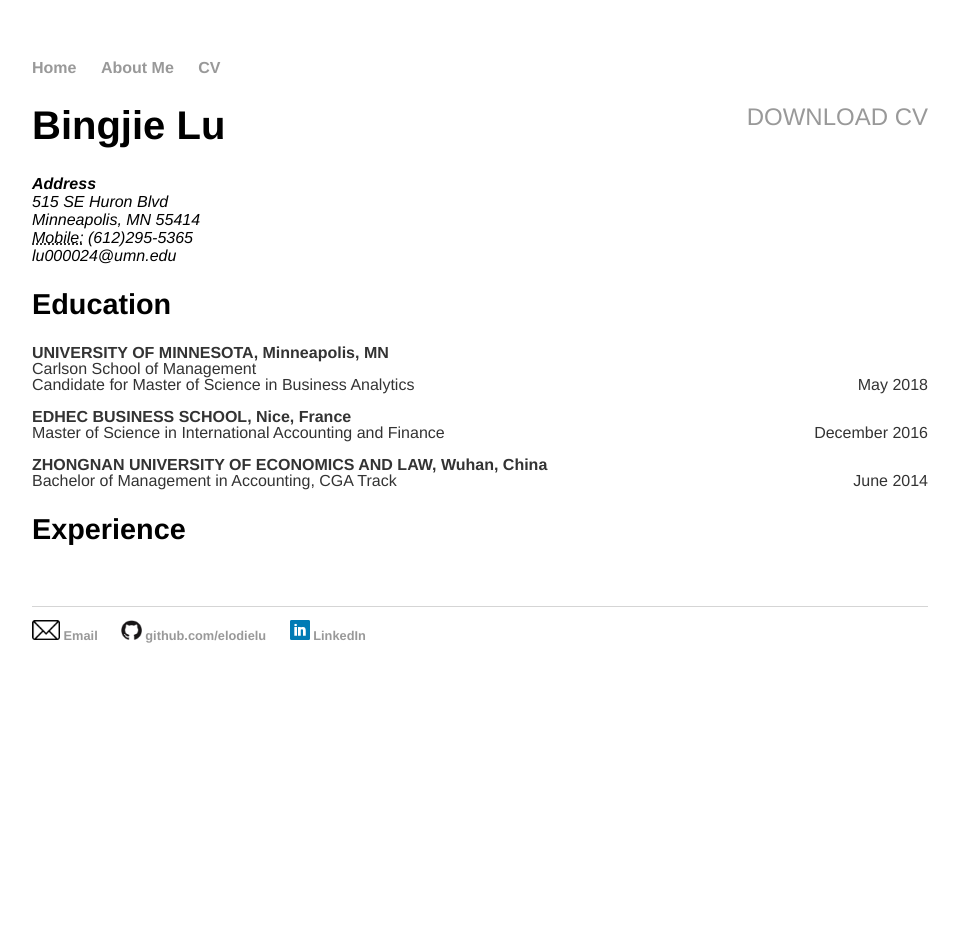
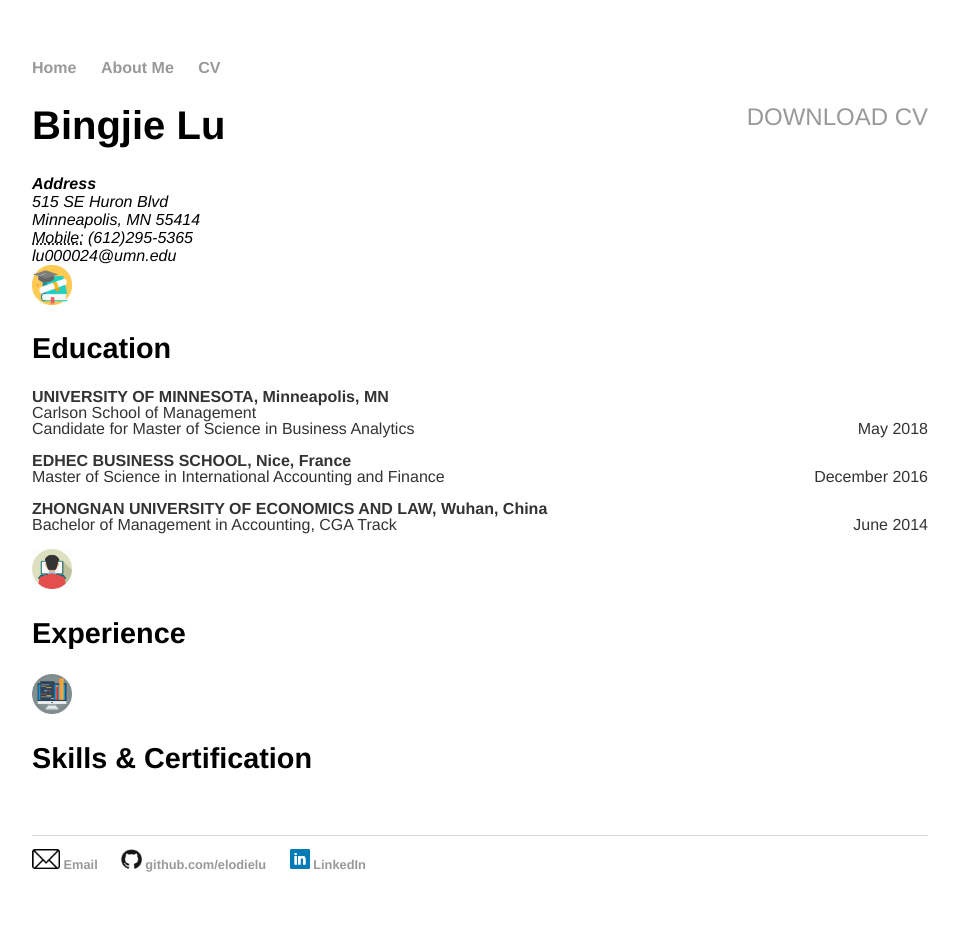
Before and after one commit to elodielu/elodielu.github.io, a Jekyll site: the page built from cv/index.html, in a window 1280 px wide. Shown: the whole page, without its empty margins (160-1119 px from the left). Built offline with Jekyll 4.4.1, drawn with Linux system fonts in a browser that asks for light colours; before the commit the page ends 900 px from its top, so only the background shows below that.

Commit message:
Update index.html

```diff
--- a/cv/index.html
+++ b/cv/index.html
@@ -14,6 +14,7 @@
 					<span class="obfuscate">lu000024@umn.edu</span>
 					</address>
 
+					<img src="/picture/education.jpg" height="40">
 					<h2>Education</h2>
 
 					<p><strong>UNIVERSITY OF MINNESOTA, Minneapolis, MN</strong> <br>
@@ -29,7 +30,12 @@
 					<span style="text-align:left;">Bachelor of Management in Accounting, CGA Track
 						<span style="float:right;">June 2014</span></p>
 
+
+					<img src="/picture/work.png" height="40">
 					<h2>Experience</h2>
+
+					<img src="/picture/skill.png" height="40">
+					<h2>Skills & Certification</h2>
 
 
 	</div>
```
